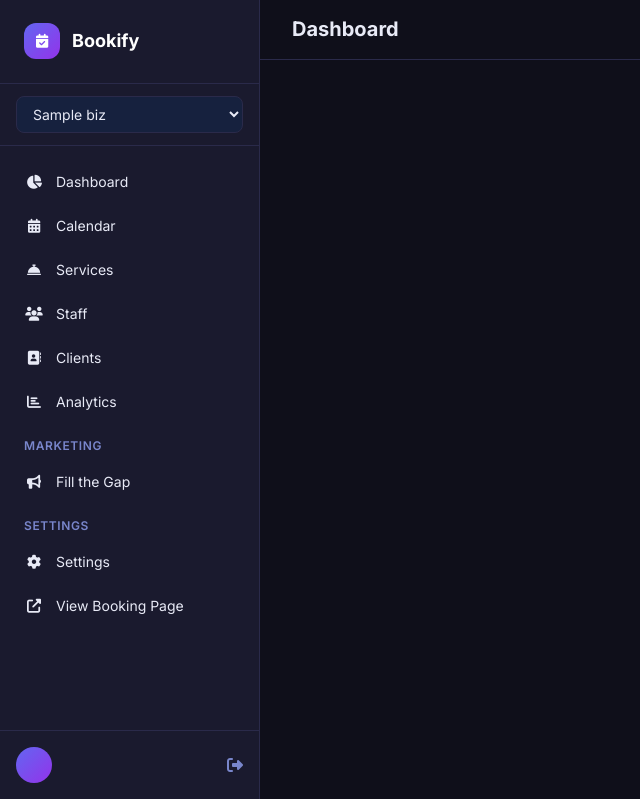
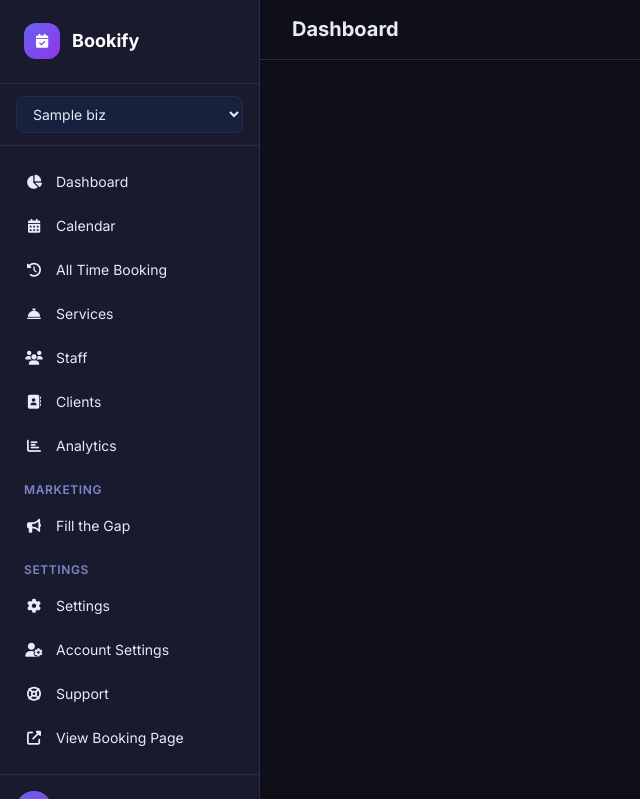
Before and after one commit to tshihab07/Online-Booking-Platform, a Django app: template templates/base_dashboard.html in a window 1280 px wide. Shown: the part 87-886 px from the top of the page, without its empty margins (0-640 px from the left). Run offline with Django 5.2, Linux system fonts and the light colour scheme; the template is opened without the code that fills it: most values are stand-ins (such as "Sample title", 1, 10 or a date in 2020); some libraries are stand-ins or nearby versions.

Commit message:
feat: add sidebar navigation

```diff
--- a/templates/base_dashboard.html
+++ b/templates/base_dashboard.html
@@ -92,6 +92,9 @@
       <a href="{% url 'businesses:calendar' %}" class="nav-link flex items-center gap-3 px-3 py-2.5 text-sm {% if page == 'calendar' %}active{% endif %}">
         <i class="fas fa-calendar-alt w-5 text-center"></i> Calendar
       </a>
+      <a href="{% url 'businesses:all_time_bookings' %}" class="nav-link flex items-center gap-3 px-3 py-2.5 text-sm {% if page == 'all_bookings' %}active{% endif %}">
+        <i class="fas fa-clock-rotate-left w-5 text-center"></i> All Time Booking
+      </a>
       <a href="{% url 'businesses:services' %}" class="nav-link flex items-center gap-3 px-3 py-2.5 text-sm {% if page == 'services' %}active{% endif %}">
         <i class="fas fa-concierge-bell w-5 text-center"></i> Services
       </a>
@@ -114,9 +117,34 @@
       <a href="{% url 'businesses:settings' %}" class="nav-link flex items-center gap-3 px-3 py-2.5 text-sm {% if page == 'settings' %}active{% endif %}">
         <i class="fas fa-cog w-5 text-center"></i> Settings
       </a>
+      <a href="{% url 'accounts:settings' %}" class="nav-link flex items-center gap-3 px-3 py-2.5 text-sm {% if page == 'account_settings' %}active{% endif %}">
+        <i class="fas fa-user-gear w-5 text-center"></i> Account Settings
+      </a>
+      <a href="{% url 'accounts:support' %}" class="nav-link flex items-center gap-3 px-3 py-2.5 text-sm {% if page == 'support' %}active{% endif %}">
+        <i class="fas fa-life-ring w-5 text-center"></i> Support
+      </a>
       {% if active_business %}
       <a href="/b/{{ active_business.slug }}/" target="_blank" class="nav-link flex items-center gap-3 px-3 py-2.5 text-sm">
         <i class="fas fa-external-link-alt w-5 text-center"></i> View Booking Page
+      </a>
+      {% endif %}
+
+      {% if user.is_staff %}
+      <div class="pt-3 pb-1 px-3 text-xs font-semibold text-[var(--color-text-muted)] uppercase tracking-wider">Platform Admin</div>
+      <a href="{% url 'accounts:platform_dashboard' %}" class="nav-link flex items-center gap-3 px-3 py-2.5 text-sm {% if page == 'platform_dashboard' %}active{% endif %}">
+        <i class="fas fa-shield-halved w-5 text-center"></i> Admin Dashboard
+      </a>
+      <a href="{% url 'accounts:platform_users' %}" class="nav-link flex items-center gap-3 px-3 py-2.5 text-sm {% if page == 'platform_users' %}active{% endif %}">
+        <i class="fas fa-user-check w-5 text-center"></i> Manage Users
+      </a>
+      <a href="{% url 'accounts:platform_payments' %}" class="nav-link flex items-center gap-3 px-3 py-2.5 text-sm {% if page == 'platform_payments' %}active{% endif %}">
+        <i class="fas fa-credit-card w-5 text-center"></i> Payments
+      </a>
+      <a href="{% url 'accounts:platform_support' %}" class="nav-link flex items-center gap-3 px-3 py-2.5 text-sm {% if page == 'platform_support' %}active{% endif %}">
+        <i class="fas fa-headset w-5 text-center"></i> Support Queue
+      </a>
+      <a href="{% url 'accounts:platform_settings' %}" class="nav-link flex items-center gap-3 px-3 py-2.5 text-sm {% if page == 'platform_settings' %}active{% endif %}">
+        <i class="fas fa-sliders w-5 text-center"></i> Platform Settings
       </a>
       {% endif %}
     </nav>
```
